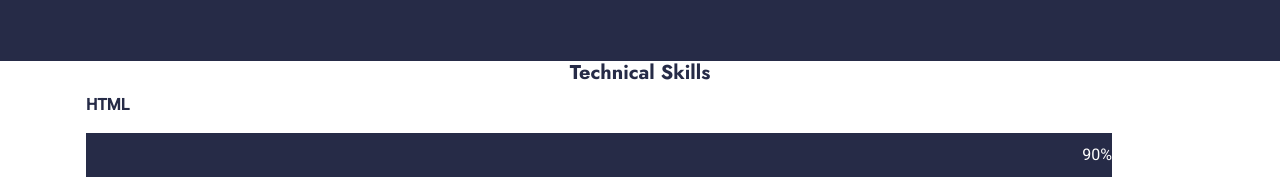
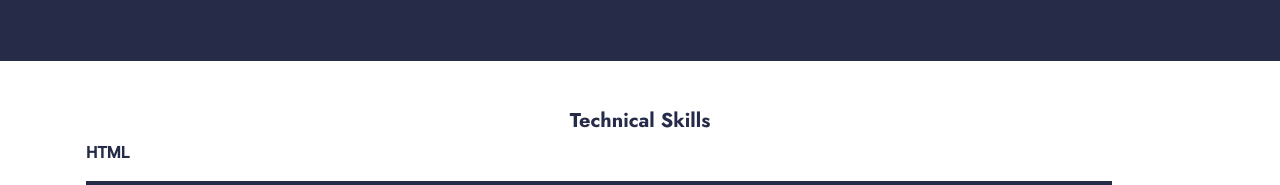
Before and after one commit to Oyetahyour/hertechtrail_cohort7_project, a plain HTML site: page about.html in a window 1280 px wide. Shown: the part 615-800 px from the top of the page. Drawn offline with nearby package versions, Linux system fonts and the light colour scheme; animation ran at ten frames a second.

Commit message:
correction

```diff
--- a/about.html
+++ b/about.html
@@ -171,7 +171,7 @@
 
 
 <div class="mt-5 mb-5">
-    <h5 class="text-center text-primary-gradient fw-bold mt-5">Technical Skills</h5>
+    <h5 class="text-center text-primary-gradient fw-bold pt-5">Technical Skills</h5>
 <div class="container">
     <p class="text-dark fw-bold ms-3">HTML</p>
     <div class="bg-dark skills html ms-3">90%</div>
```
